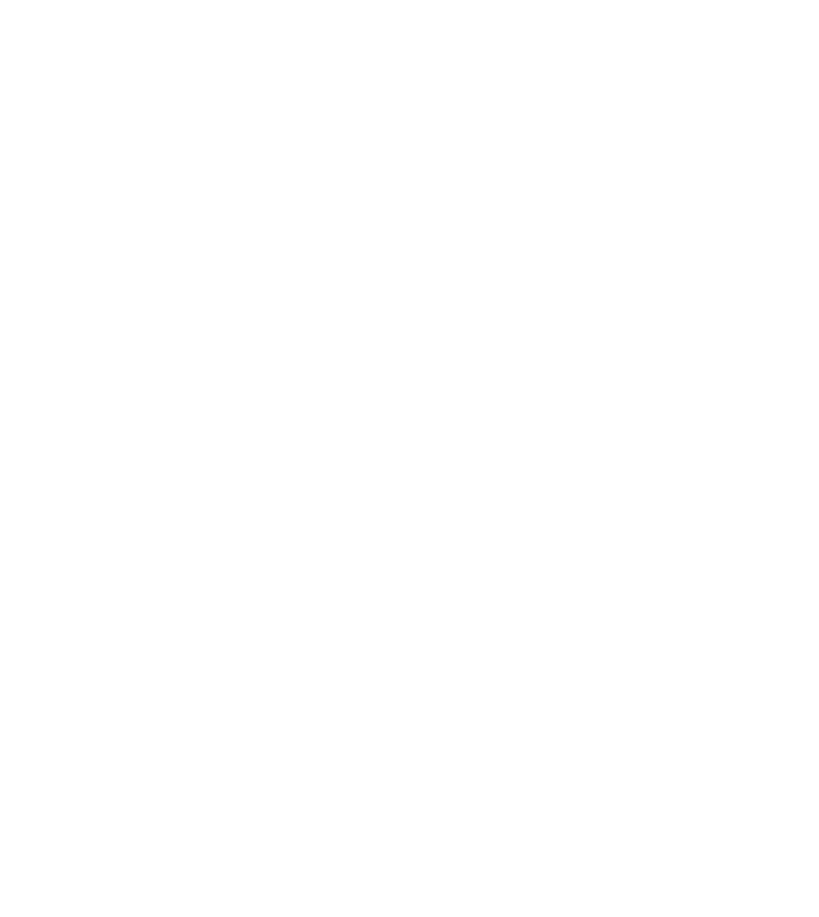
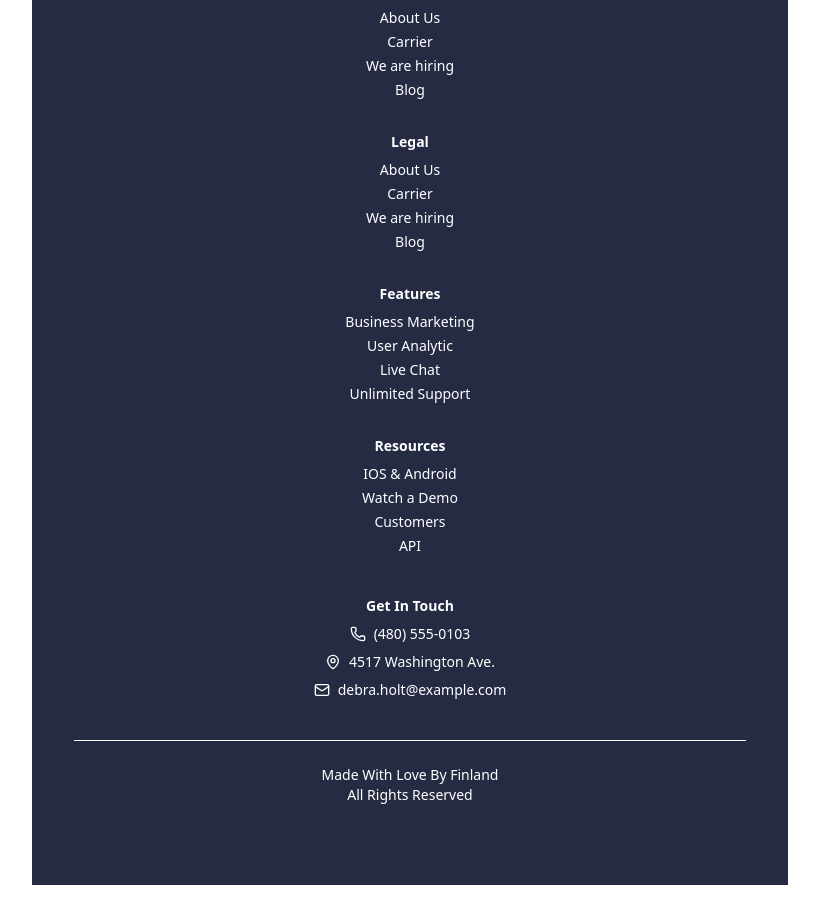
Before and after one commit to ozgecanodemis/eCom-Repo, a React (Vite) app: page / in a window 1280 px wide. Shown: the part 361-1278 px from the top of the page, without its empty margins (230-1049 px from the left). Before the commit the page ends 864 px from the top, so only its background shows below. Built offline with nearby package versions, Linux system fonts and the light colour scheme.

Commit message:
cont. footer

```diff
--- /dev/null
+++ b/src/components/Footer.jsx
@@ -0,0 +1,87 @@
+import { Phone, MapPin, Mail } from "lucide-react";
+
+export default function Footer() {
+    return (
+        <footer className="bg-[#252B42] text-textColorWhite px-6 py-16 text-sm font-montserrat text-center">
+            <div className="max-w-2xl mx-auto flex flex-col items-center space-y-10">
+                {/* Başlık & Buton */}
+                <div>
+                    <h2 className="font-bold text-lg">Consulting Agency For Your Business</h2>
+                    <p className="my-2 text-gray-400">the quick fox jumps over the lazy dog</p>
+                    <button className="btn-primary mt-4">Contact Us</button>
+                </div>
+
+                {/* Menü Alanı */}
+                <div className="grid grid-cols-1 gap-8 w-full">
+                    {/* Her başlık ayrı blok */}
+                    <div>
+                        <h3 className="font-semibold mb-2">Company Info</h3>
+                        <ul className="space-y-1 text-gray-400">
+                            <li>About Us</li>
+                            <li>Carrier</li>
+                            <li>We are hiring</li>
+                            <li>Blog</li>
+                        </ul>
+                    </div>
+                    <div>
+                        <h3 className="font-semibold mb-2">Legal</h3>
+                        <ul className="space-y-1 text-gray-400">
+                            <li>About Us</li>
+                            <li>Carrier</li>
+                            <li>We are hiring</li>
+                            <li>Blog</li>
+                        </ul>
+                    </div>
+                    <div>
+                        <h3 className="font-semibold mb-2">Features</h3>
+                        <ul className="space-y-1 text-gray-400">
+                            <li>Business Marketing</li>
+                            <li>User Analytic</li>
+                            <li>Live Chat</li>
+                            <li>Unlimited Support</li>
+                        </ul>
+                    </div>
+                    <div>
+                        <h3 className="font-semibold mb-2">Resources</h3>
+                        <ul className="space-y-1 text-gray-400">
+                            <li>IOS & Android</li>
+                            <li>Watch a Demo</li>
+                            <li>Customers</li>
+                            <li>API</li>
+                        </ul>
+                    </div>
+                </div>
+
+                {/* İletişim Bilgileri */}
+                <div className="text-gray-400">
+                    <h3 className="font-semibold mb-2 text-textColorWhite">Get In Touch</h3>
+                    <ul className="space-y-2">
+                        <li className="flex items-center justify-center gap-2">
+                            <Phone size={16} /> (480) 555-0103
+                        </li>
+                        <li className="flex items-center justify-center gap-2">
+                            <MapPin size={16} /> 4517 Washington Ave.
+                        </li>
+                        <li className="flex items-center justify-center gap-2">
+                            <Mail size={16} /> debra.holt@example.com
+                        </li>
+                    </ul>
+                </div>
+
+                {/* Alt Bilgi */}
+                <div className="border-t border-gray-600 pt-6 w-full text-gray-400">
+                    <p className="mb-4">
+                        Made With Love By Finland
+                        <br /> All Rights Reserved
+                    </p>
+                    <div className="flex justify-center space-x-4">
+                        <a href="#"><i className="fab fa-facebook text-textColorWhite hover:text-primary"></i></a>
+                        <a href="#"><i className="fab fa-instagram text-textColorWhite hover:text-primary"></i></a>
+                        <a href="#"><i className="fab fa-twitter text-textColorWhite hover:text-primary"></i></a>
+                        <a href="#"><i className="fab fa-youtube text-textColorWhite hover:text-primary"></i></a>
+                    </div>
+                </div>
+            </div>
+        </footer>
+    );
+}
--- a/src/layouts/MainLayout.jsx
+++ b/src/layouts/MainLayout.jsx
@@ -1,9 +1,12 @@
+import Footer from "../components/Footer"
 import Header from "../components/Header"
+
 
 export default function MainLayout({ children }) {
     return (
         <div className="flex flex-col min-h-screen">
             <Header />
+            <Footer />
             <main className="flex-grow">{children}</main>
         </div>
     )
--- a/tailwind.config.js
+++ b/tailwind.config.js
@@ -3,6 +3,29 @@
   content: ["./src/**/*.{js,jsx,ts,tsx}"],
   theme: {
     extend: {},
+    colors: {
+      primary: '#23A6F0',  // Özel renk
+      secondary: '#23A6F0',  // Hover rengi veya ikinci renk
+      textColorWhite: '#ffffff',
+      // Diğer renkler de burada tanımlanabilir
+    },
   },
-  plugins: [],
+  plugins: [function ({ addComponents }) {
+    addComponents({
+      '.btn-primary': {
+        backgroundColor: '#23A6F0',
+        padding: '0.75rem 1.5rem',
+        borderRadius: '0.375rem',
+        fontWeight: '700',
+        transition: 'background-color 0.3s ease',
+        color: '#ffffff',
+        height: '52px',
+        width: '160px',
+        '&:hover': {
+          backgroundColor: '#1c8ac5',
+        },
+
+      },
+    });
+  },],
 }
```
